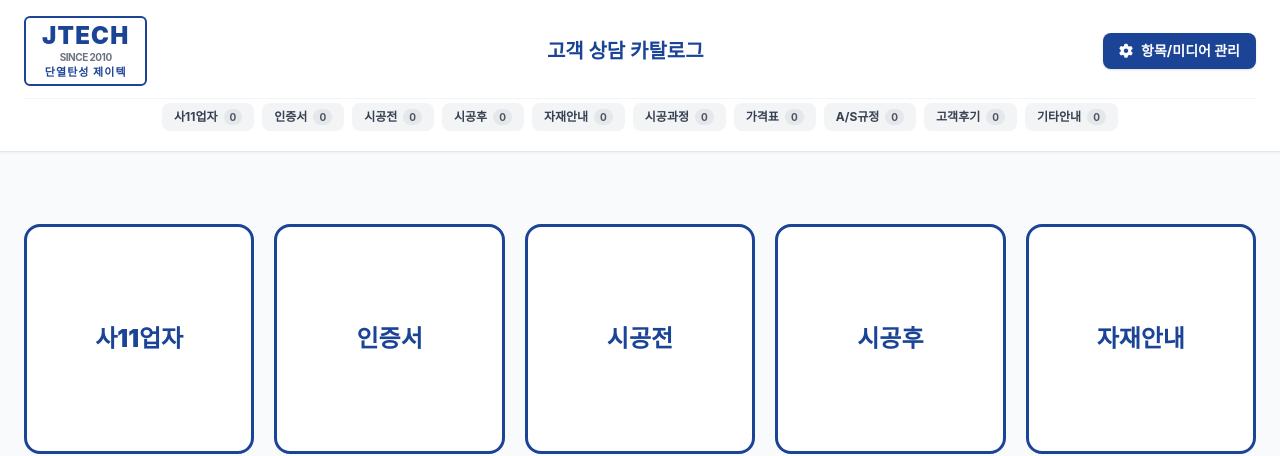
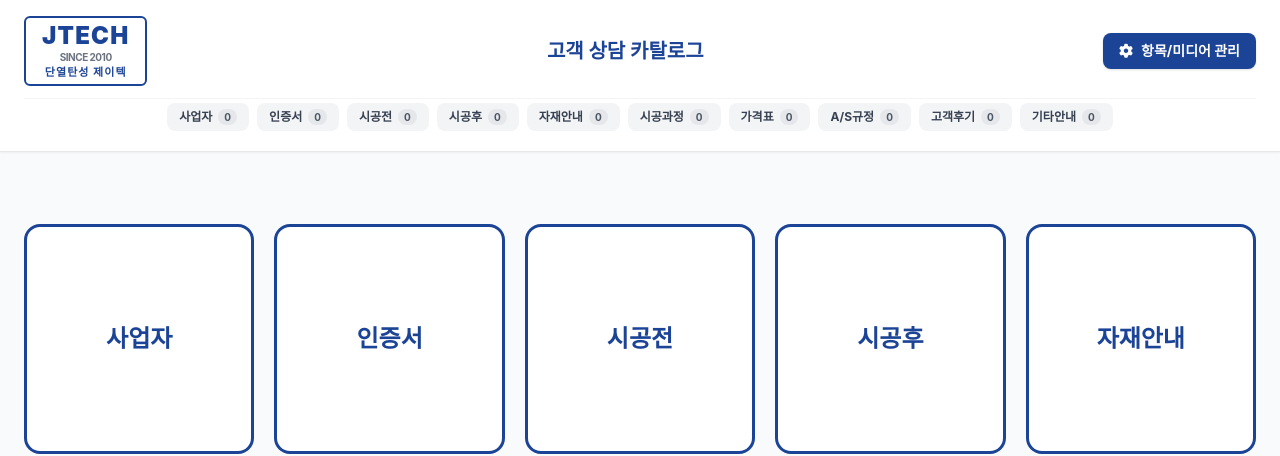
Before and after one commit to enjoyableDS/jtech-consulting, a plain HTML site: page index.html in a window 1280 px wide. Shown: the top 456 px of the page. Drawn offline with nearby package versions, Linux system fonts and the light colour scheme; a web font is replaced by a local one.

Commit message:
Fix encoding issues in category names

```diff
--- a/index.html
+++ b/index.html
@@ -272,7 +272,7 @@
     }
 
     const DEFAULT_CATEGORIES = [
-      "사11업자", "인증서", "시공전", "시공후", "자재안내",
+      "사업자", "인증서", "시공전", "시공후", "자재안내",
       "시공과정", "가격표", "A/S규정", "고객후기", "기타안내"
     ];
 
```
